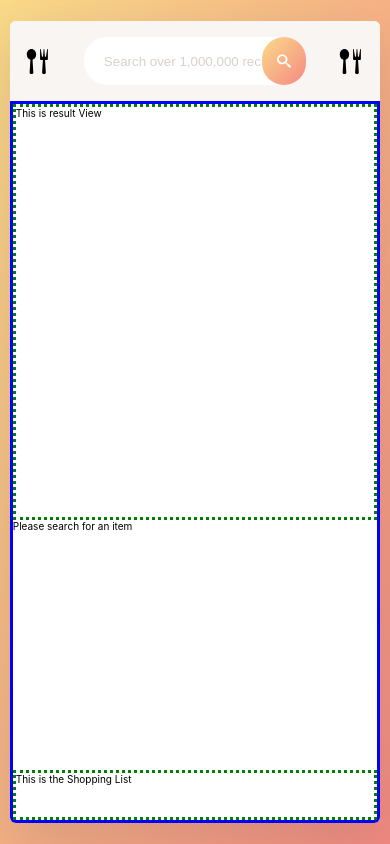
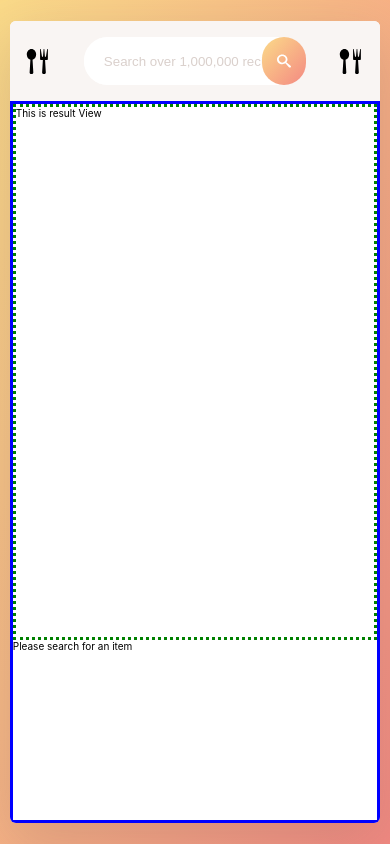
Before and after one commit to kennybecerra/recipe-app, a React app: page / in a window 390 px wide. Built offline with nearby package versions, Linux system fonts and the light colour scheme.

Commit message:
changed ShoppingList, ResultView, and Results css proportions for mobile

```diff
--- a/src/App.js
+++ b/src/App.js
@@ -16,7 +16,7 @@ class App extends Component {
     };
 
     if ("previousSearch" in window.localStorage) {
-      this.state.results = JSON.parse(window.localStorage.getItem("pizza"));
+      this.state.results = JSON.parse(window.localStorage.getItem("previousSearch"));
     }
   }
 
--- a/src/components/Body/Results/Result/Result.module.scss
+++ b/src/components/Body/Results/Result/Result.module.scss
@@ -4,7 +4,7 @@
 .Container {
   height: 100%;
 
-  flex: 0 0 15rem;
+  flex: 0 0 13rem;
 
   display: flex;
   flex-direction: column;
@@ -36,13 +36,15 @@
     border-right: 3px solid $color-grey-light-1;
 
     &__Title {
-      font-size: 1.3rem;
+      //font-size: 1.3rem;
+      font-size: 1rem;
       color: $color-bg-2;
       text-align: center;
     }
 
     &__Author {
-      font-size: 1.2rem;
+      //font-size: 1.2rem;
+      font-size: .8rem;
       color: $color-grey-dark;
       font-weight: 500;
     }
--- a/src/components/Body/Results/Results.jsx
+++ b/src/components/Body/Results/Results.jsx
@@ -16,7 +16,9 @@ class Results extends Component {
 
   render() {
 
-    const Results = this.props.results.length === 0 ? <p> Please search for an item</p> : this.props.results.map((result) => {
+    const Results = this.props.results.length === 0 ? <p> Please search for an item</p> :
+
+      this.props.results.map((result) => {
         return <Result
           key={result.recipe_id}
           image={result.image_url}
--- a/src/components/Body/Results/Results.module.scss
+++ b/src/components/Body/Results/Results.module.scss
@@ -2,10 +2,10 @@
   width: 100%;
   //height: 40%;
 
-  flex: 0 0 25rem;
+  flex: 0 0 18rem;
 
-  overflow-x: auto;
-  overflow-y: unset;
+  overflow-x:  auto;
+  overflow-y: hidden;
 
   display: flex;
   flex-direction: row;
--- a/src/components/Body/ShoppingList/ShoppingList.module.scss
+++ b/src/components/Body/ShoppingList/ShoppingList.module.scss
@@ -2,5 +2,6 @@
   width: 100%;
   flex: 0 0 5rem;
 
+  display: none;
   border: 3px dotted green;
 }
```
Lines whose indentation alone changed are shown as unchanged.
